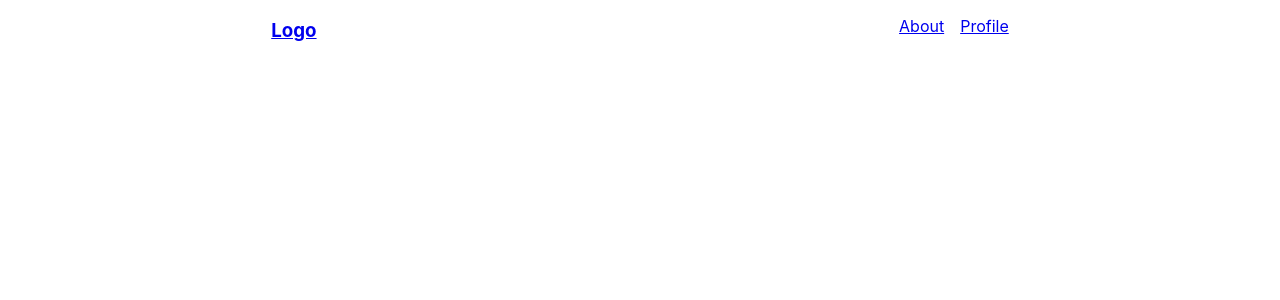
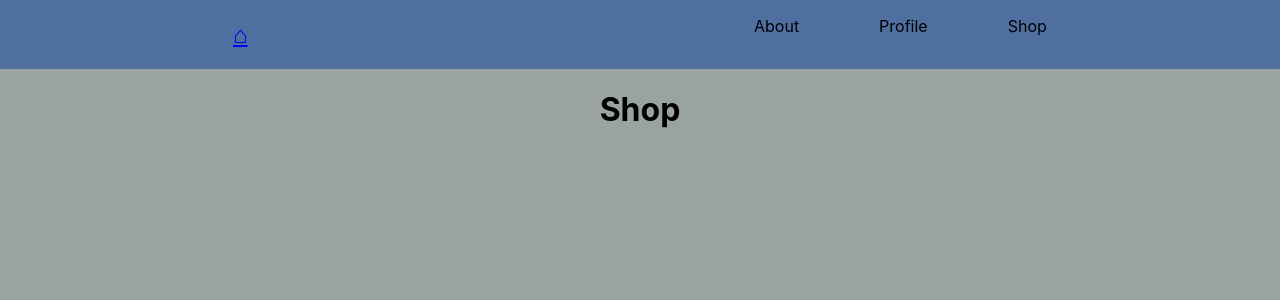
Before and after one commit to GagandeepV/Router, a React (Create React App) app: page /shop in a window 1280 px wide. Shown: the top 300 px of the page. Built offline with nearby package versions, Linux system fonts and the light colour scheme.

Commit message:
more css and new shop page

```diff
--- a/src/App.css
+++ b/src/App.css
@@ -1,38 +1,3 @@
 .App {
   text-align: center;
 }
-
-.App-logo {
-  height: 40vmin;
-  pointer-events: none;
-}
-
-@media (prefers-reduced-motion: no-preference) {
-  .App-logo {
-    animation: App-logo-spin infinite 20s linear;
-  }
-}
-
-.App-header {
-  background-color: #282c34;
-  min-height: 100vh;
-  display: flex;
-  flex-direction: column;
-  align-items: center;
-  justify-content: center;
-  font-size: calc(10px + 2vmin);
-  color: white;
-}
-
-.App-link {
-  color: #61dafb;
-}
-
-@keyframes App-logo-spin {
-  from {
-    transform: rotate(0deg);
-  }
-  to {
-    transform: rotate(360deg);
-  }
-}
--- a/src/App.js
+++ b/src/App.js
@@ -3,6 +3,7 @@ import Home from './components/Home'
 import Navbar from './components/Navbar';
 import About from './components/About';
 import Profile from './components/Profile';
+import Shop from './components/Shop';
 import { Route, Switch } from 'react-router-dom'
 
 
@@ -14,6 +15,7 @@ function App() {
           <Route path='/' exact component={Home} />
           <Route path='/about' component={About} />
           <Route path='/profile' component={Profile} />
+          <Route path='/shop' component={Shop} />
         </Switch>
       </div>
   )
--- /dev/null
+++ b/src/Navbar.css
@@ -0,0 +1,16 @@
+.container {
+    display: flex;
+    justify-content: space-around;
+    background: rgba(28, 75, 162, 0.588);
+}
+
+.item {
+    list-style-type: none;
+    display: flex;
+    gap: 5em;
+}
+
+.item :where(a){
+    color: black;
+    text-decoration: none;
+}
--- a/src/components/Navbar.js
+++ b/src/components/Navbar.js
@@ -1,13 +1,15 @@
 import React from 'react'
 import { Link } from 'react-router-dom'
+import '../Navbar.css'
 
 const Navbar = () => {
   return (
-      <nav style={{display:'flex', justifyContent:'space-around'}}>
-          <Link to="/" ><h3>Logo</h3></Link>
-          <ul style={{listStyleType:'none' ,display:'flex', gap:'1em' }}>
+      <nav className='container'>
+          <Link to="/" ><h1>&#8962;</h1></Link>
+          <ul className='item'>
               <Link to="/about" ><li>About</li></Link>
               <Link to="/profile" ><li>Profile</li></Link>
+              <Link to="/shop" ><li>Shop</li></Link>
           </ul>
       </nav>
     )
--- /dev/null
+++ b/src/components/Shop.js
@@ -0,0 +1,7 @@
+import React from 'react'
+
+const Shop = () => {
+  return <h1>Shop</h1>
+}
+
+export default Shop
--- a/src/index.css
+++ b/src/index.css
@@ -5,6 +5,7 @@ body {
     sans-serif;
   -webkit-font-smoothing: antialiased;
   -moz-osx-font-smoothing: grayscale;
+  background-color: rgba(78, 95, 94, 0.574);
 }
 
 code {
```
